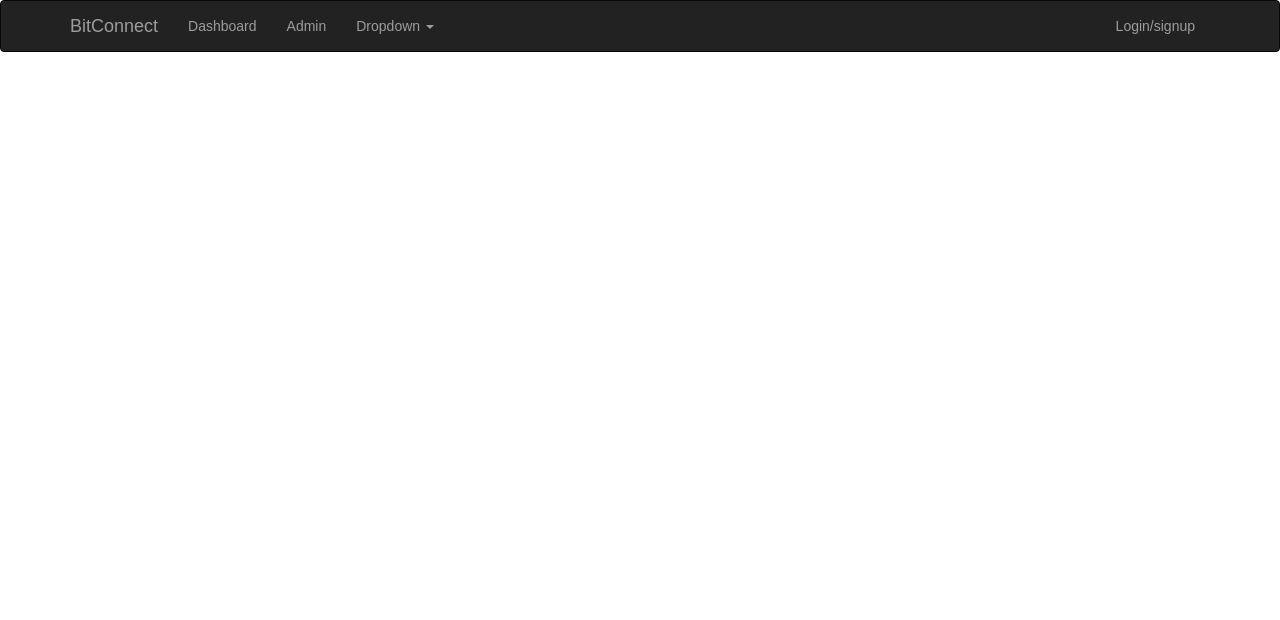
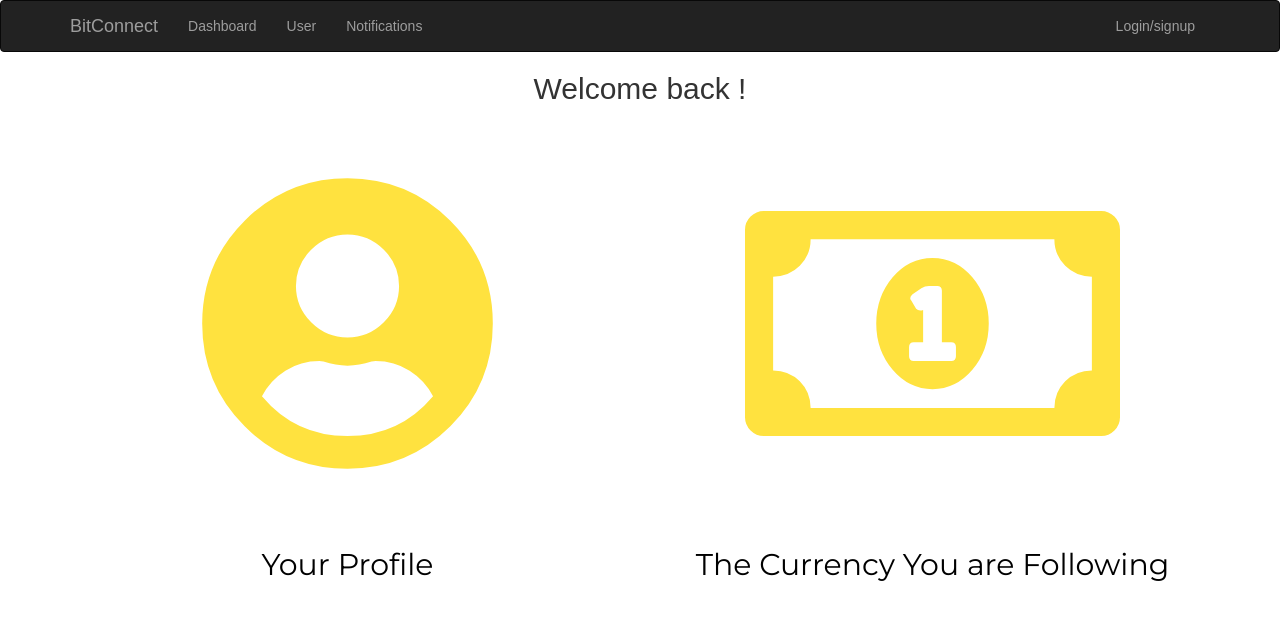
Before and after one commit to rickysychan/bit-connect, a React (Create React App) app in the folder client/: page /user in a window 1280 px wide. Shown: the top 620 px of the page. Built offline with nearby package versions, Linux system fonts and the light colour scheme; no server answers.

Commit message:
added user page and fetch data function on it, switching to new branch

```diff
--- a/client/src/App.js
+++ b/client/src/App.js
@@ -8,25 +8,6 @@ import User from './components/user.js';
 
 class App extends Component {
 
-  state = {
-    response: ''
-  };
-
-  componentDidMount() {
-    this.callApi()
-      .then(res => this.setState({ response: res.express }))
-      .catch(err => console.log(err));
-  }
-
-  callApi = async () => {
-    const response = await fetch('/api/hello');
-    const body = await response.json();
-
-    if (response.status !== 200) throw Error(body.message);
-
-    return body;
-  };
-
   render() {
 
     return (
@@ -35,7 +16,7 @@ class App extends Component {
         <Router>
         <div>
           <Route exact path="/" component={Main} />
-          <Route path="/admin" component={User} />
+          <Route path="/user" component={User} />
           <Route path="/login" component={LoginPage} />
         </div>
           </Router>
--- a/client/src/components/dashboard.js
+++ b/client/src/components/dashboard.js
@@ -1,6 +1,6 @@
 import React from 'react'
 import socketIOClient from 'socket.io-client'
-import { Jumbotron, Button, Table, Image } from 'react-bootstrap';
+import { Button, Table } from 'react-bootstrap';
 import '../css/dashboard.css';
 
 
@@ -15,7 +15,10 @@ class Dashboard extends React.Component {
       }
 
       componentDidMount(){
-        let grabData = () => {
+        this.grabData()
+        setInterval(this.grabData, 5000)
+    }
+    grabData = async () => {
         return fetch('https://api.coinmarketcap.com/v1/ticker/')
         .then(function(response) {
             return response.json();
@@ -28,8 +31,6 @@ class Dashboard extends React.Component {
         .catch( function(err) {
             console.log(err)
         })
-        }
-        grabData()
     }
 
         // method for emitting a socket.io event
@@ -82,17 +83,6 @@ class Dashboard extends React.Component {
 
         return (
             <div>
-                <Jumbotron className='jumbotron'>
-                    <h1 className="display-3">Current Crypto Currency Values</h1>
-                    <hr className="my-2" />
-                    <Image className='jumbo-image' src='https://cdn-images-1.medium.com/max/1000/0*_eFs7xwwmbCPPEWz.png?width=639&height=319' responsive />
-                    <p>It uses utility classes for typgraphy and spacing to space content out within the larger container.</p>
-                    <p className="lead">
-                    <Button onClick={() => this.send()} bsStyle="primary">Change color</Button>
-                    <button id="blue" onClick={() => this.setColor('blue')}>Blue</button>
-                    <button id="red" onClick={() => this.setColor('red')}>Red</button>
-                    </p>
-                </Jumbotron>
                     <div className='table-div'>
                         <Table responsive>
                         <tbody>
@@ -110,12 +100,6 @@ class Dashboard extends React.Component {
                         </tbody>
                         </Table>
                     </div>
-                    <div className="lower-third">
-                        <h1> The world's most reliable CryptoCurrency Monitor </h1>
-                        <i class="fab fa-bitcoin coin-image"></i>
-                        <p> We are ready to help you become more informed, ready to get started? </p>
-                        <Button bsStyle="primary">I'm ready</Button>
-                        </div>
             </div>
         )
     }
--- a/client/src/components/main.js
+++ b/client/src/components/main.js
@@ -1,11 +1,31 @@
 import React from 'react';
 import Dashboard from './dashboard.js';
+import { Jumbotron, Button, Image } from 'react-bootstrap';
 
 class Main extends React.Component {
     render() {
         return (
             <div>
+            <Jumbotron className='jumbotron'>
+                <h1 className="display-3">Current Crypto Currency Values</h1>
+                <hr className="my-2" />
+                <Image className='jumbo-image' src='https://cdn-images-1.medium.com/max/1000/0*_eFs7xwwmbCPPEWz.png?width=639&height=319' responsive />
+                <p>It uses utility classes for typgraphy and spacing to space content out within the larger container.</p>
+                <p className="lead">
+                <Button onClick={() => this.send()} bsStyle="primary">Change color</Button>
+                <button id="blue" onClick={() => this.setColor('blue')}>Blue</button>
+                <button id="red" onClick={() => this.setColor('red')}>Red</button>
+                </p>
+            </Jumbotron>
+            <div>
                 <Dashboard />
+            </div>
+            <div className="lower-third">
+                        <h1> The world's most reliable CryptoCurrency Monitor </h1>
+                        <i class="fab fa-bitcoin coin-image"></i>
+                        <p> We are ready to help you become more informed, ready to get started? </p>
+                        <Button bsStyle="primary">I'm ready</Button>
+            </div>
             </div>
         )
     }
--- a/client/src/components/navbar.js
+++ b/client/src/components/navbar.js
@@ -1,5 +1,5 @@
 import React from 'react';
-import { Navbar, NavItem, NavDropdown, MenuItem, Nav } from 'react-bootstrap';
+import { Navbar, NavItem, Nav } from 'react-bootstrap';
 import '../css/navbar.css';
 
 class NavigationBar extends React.Component {
@@ -18,16 +18,12 @@ class NavigationBar extends React.Component {
                     <NavItem eventKey={1} href="/">
                         Dashboard
                     </NavItem>
-                    <NavItem eventKey={2} href="/admin">
-                        Admin
+                    <NavItem eventKey={2} href="/user">
+                        User
                     </NavItem>
-                    <NavDropdown eventKey={3} title="Dropdown" id="basic-nav-dropdown">
-                        <MenuItem eventKey={3.1}>Action</MenuItem>
-                        <MenuItem eventKey={3.2}>Another action</MenuItem>
-                        <MenuItem eventKey={3.3}>Something else here</MenuItem>
-                        <MenuItem divider />
-                        <MenuItem eventKey={3.3}>Separated link</MenuItem>
-                    </NavDropdown>
+                    <NavItem eventKey={2} href="/user">
+                        Notifications
+                    </NavItem>
                     </Nav>
                     <Nav pullRight>
                     <NavItem eventKey={1} href="/login">
--- a/client/src/components/user.js
+++ b/client/src/components/user.js
@@ -1,19 +1,53 @@
 import React from 'react';
-import { Jumbotron, Button } from 'react-bootstrap';
+import { Jumbotron, Button, Grid, Row, Col } from 'react-bootstrap';
+import '../css/user.css';
 
 class UserPage extends React.Component {
+
+    constructor() {
+        super()
+        this.state = {
+            response: 'Hello!',
+        }
+      }
+
+    componentDidMount() {
+    this.callApi()
+        .then(res => this.setState({ response: res }))
+        .catch(err => console.log(err));
+    }
+
+    callApi = async () => {
+    const response = await fetch('/api/user');
+    const body = await response.json();
+    console.log(body)
+
+    if (response.status !== 200) throw Error(body.message);
+
+    return body;
+    };
+
     render() {
+        let dataObj = this.state.response
+
         return (
-            <Jumbotron>
-                <h1>Hello, world!</h1>
-                <p>
-                    This is a simple hero unit, a simple jumbotron-style component for calling
-                    extra attention to featured content or information.
-                </p>
-                <p>
-                <Button bsStyle="primary">Primary</Button>
-                </p>
-            </Jumbotron>
+            <div>
+                <h2>Welcome back {dataObj[0].firstName}!</h2>
+                    <div className='user-grid'>
+                        <Grid>
+                            <Row className="show-grid">
+                                <Col md={6} mdPush={6}>
+                                <i class="far fa-money-bill-alt"></i>
+                                <p> The Currency You are Following </p>
+                                </Col>
+                                <Col md={6} mdPull={6}>
+                                <i class="fas fa-user-circle"></i>
+                                <p> Your Profile </p>
+                                </Col>
+                            </Row>
+                        </Grid>
+                    </div>
+            </div>
         )
     }
 }
--- /dev/null
+++ b/client/src/css/user.css
@@ -0,0 +1,17 @@
+.user-grid{
+    font-size: 300px;
+    color: #ffe23f;
+    font-family: "Montserrat", sans-serif;
+}
+.user-grid p{
+    color: black;
+    font-size: 30px;
+}
+html {
+    height: 100%;
+  }
+.user-jumbo{
+    margin-bottom: 0px;
+    padding-bottom: 0px;
+    min-height: 100%;
+}
```
Also changed, not shown: client/src/components/notifications.js (added, +13 -0 lines), 1 other file (tests, documents, lock files or other folders). Lines whose indentation alone changed are shown as unchanged.
